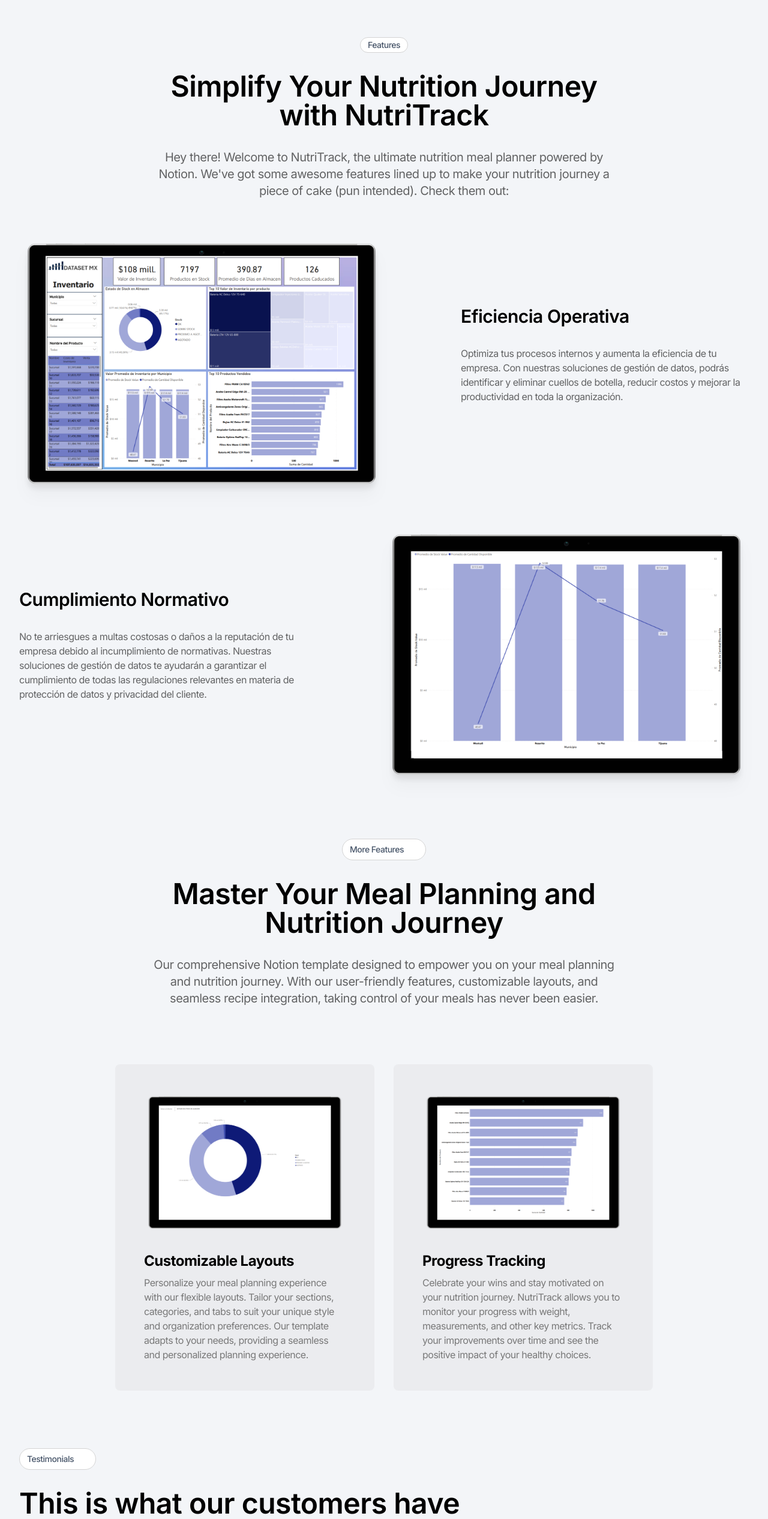
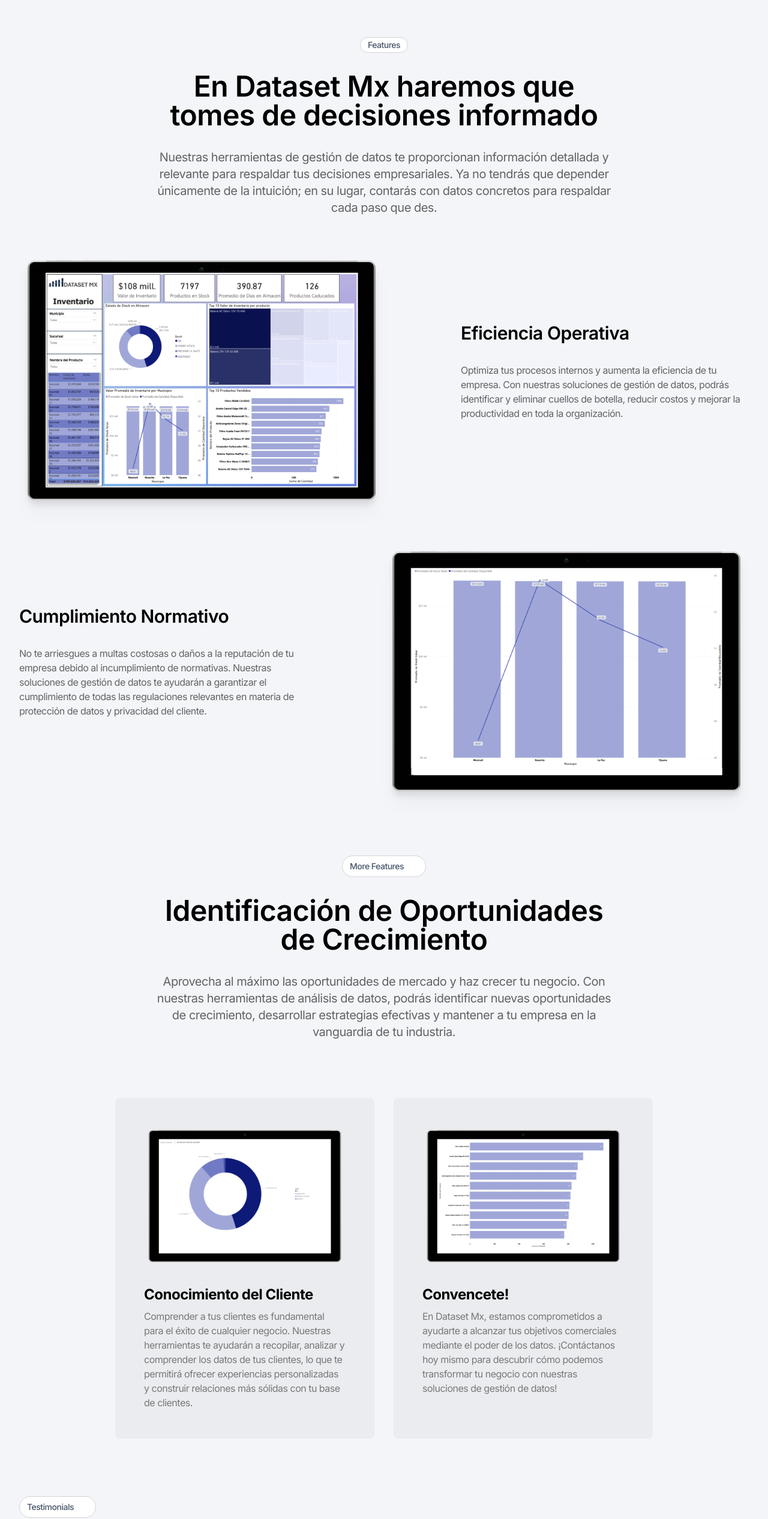
Before and after one commit to Lunnajera/lunnajera.github.io, a Next.js app: page / in a window 1280 px wide. Shown: the part 1146-3678 px from the top of the page at 60% size. Built offline with nearby package versions, Linux system fonts and the light colour scheme; some icons are missing.

Commit message:
Update index.js

```diff
--- a/pages/index.js
+++ b/pages/index.js
@@ -22,7 +22,7 @@
         <Layout className="">
             <SEO
                 title="Dataset MX - Tus datos vistos mejor"
-                description="La manera fácil de ver los datos de tu negocio y planear tus decisiones. Streamline your nutrition journey and achieve your health goals with ease."
+                description="La manera más sencilla de consultar tus datos y planear tus decisiones. Empieza a utilizar la gestión de datos para tu empresa y destaca en el mercado."
             />
             <div className="main-wrapper bg-[#F3F5F8] relative z-10 pb-20 pt-20 ">
                 {/* { Page Banner } */}
@@ -41,16 +41,11 @@
                                 className="text-center mx-auto"
                                 type="default"
                             >
-                                Simplify Your Nutrition Journey with NutriTrack
+                                En Dataset Mx haremos que tomes de decisiones informado
                             </PageTitle>
                             <Content className="text-center" alignment="center">
                                 <p>
-                                    Hey there! Welcome to NutriTrack, the
-                                    ultimate nutrition meal planner powered by
-                                    Notion. We&apos;ve got some awesome features
-                                    lined up to make your nutrition journey a
-                                    piece of cake (pun intended). Check them
-                                    out:
+                                    Nuestras herramientas de gestión de datos te proporcionan información detallada y relevante para respaldar tus decisiones empresariales. Ya no tendrás que depender únicamente de la intuición; en su lugar, contarás con datos concretos para respaldar cada paso que des.
                                 </p>
                             </Content>
                             <ContentImage />
@@ -69,16 +64,11 @@
                                 className="text-center mx-auto"
                                 type="default"
                             >
-                                Master Your Meal Planning and Nutrition Journey
+                                Identificación de Oportunidades de Crecimiento
                             </PageTitle>
                             <Content className="text-center" alignment="center">
                                 <p>
-                                    Our comprehensive Notion template designed
-                                    to empower you on your meal planning and
-                                    nutrition journey. With our user-friendly
-                                    features, customizable layouts, and seamless
-                                    recipe integration, taking control of your
-                                    meals has never been easier.
+                                    Aprovecha al máximo las oportunidades de mercado y haz crecer tu negocio. Con nuestras herramientas de análisis de datos, podrás identificar nuevas oportunidades de crecimiento, desarrollar estrategias efectivas y mantener a tu empresa en la vanguardia de tu industria.
                                 </p>
                             </Content>
                             <CardGroup className="grid scroll-m-24 gap-8 grid-cols-1 max-w-4xl mx-auto mt-24 md:grid-cols-2">
@@ -89,17 +79,10 @@
                                             alt="Customizable Layouts image used."
                                         />
                                         <CardHeader className="!text-black !text-2xl !font-bold">
-                                            Customizable Layouts
+                                            Conocimiento del Cliente
                                         </CardHeader>
                                         <p>
-                                            Personalize your meal planning
-                                            experience with our flexible
-                                            layouts. Tailor your sections,
-                                            categories, and tabs to suit your
-                                            unique style and organization
-                                            preferences. Our template adapts to
-                                            your needs, providing a seamless and
-                                            personalized planning experience.
+                                            Comprender a tus clientes es fundamental para el éxito de cualquier negocio. Nuestras herramientas te ayudarán a recopilar, analizar y comprender los datos de tus clientes, lo que te permitirá ofrecer experiencias personalizadas y construir relaciones más sólidas con tu base de clientes.
                                         </p>
                                     </CardBody>
                                 </Card>
@@ -110,17 +93,10 @@
                                             alt="Progress Tracking image used."
                                         />
                                         <CardHeader className="!text-black !text-2xl !font-bold">
-                                            Progress Tracking
+                                            Convencete!
                                         </CardHeader>
                                         <p>
-                                            Celebrate your wins and stay
-                                            motivated on your nutrition journey.
-                                            NutriTrack allows you to monitor
-                                            your progress with weight,
-                                            measurements, and other key metrics.
-                                            Track your improvements over time
-                                            and see the positive impact of your
-                                            healthy choices.
+                                            En Dataset Mx, estamos comprometidos a ayudarte a alcanzar tus objetivos comerciales mediante el poder de los datos. ¡Contáctanos hoy mismo para descubrir cómo podemos transformar tu negocio con nuestras soluciones de gestión de datos!
                                         </p>
                                     </CardBody>
                                 </Card>
```
